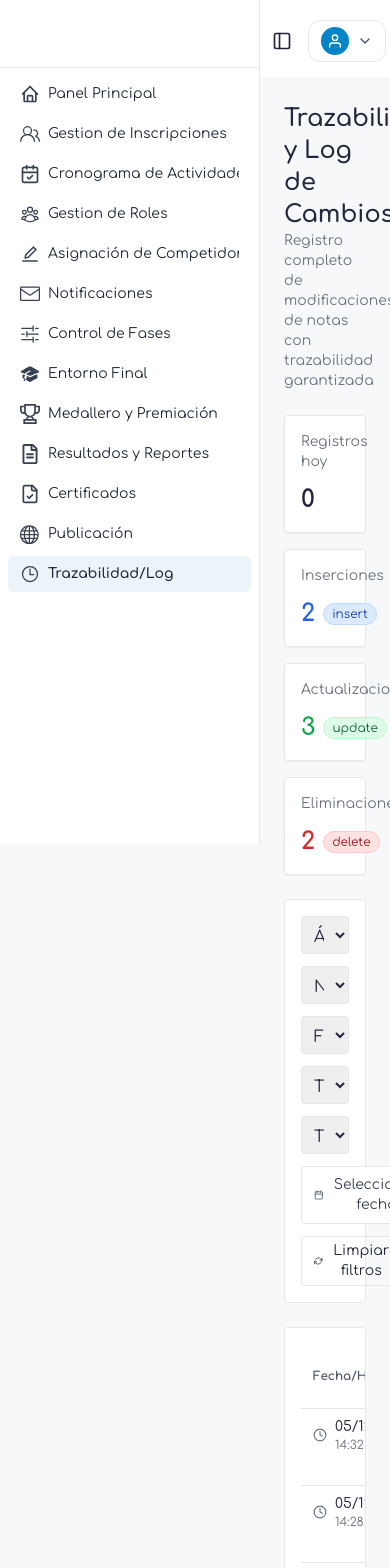
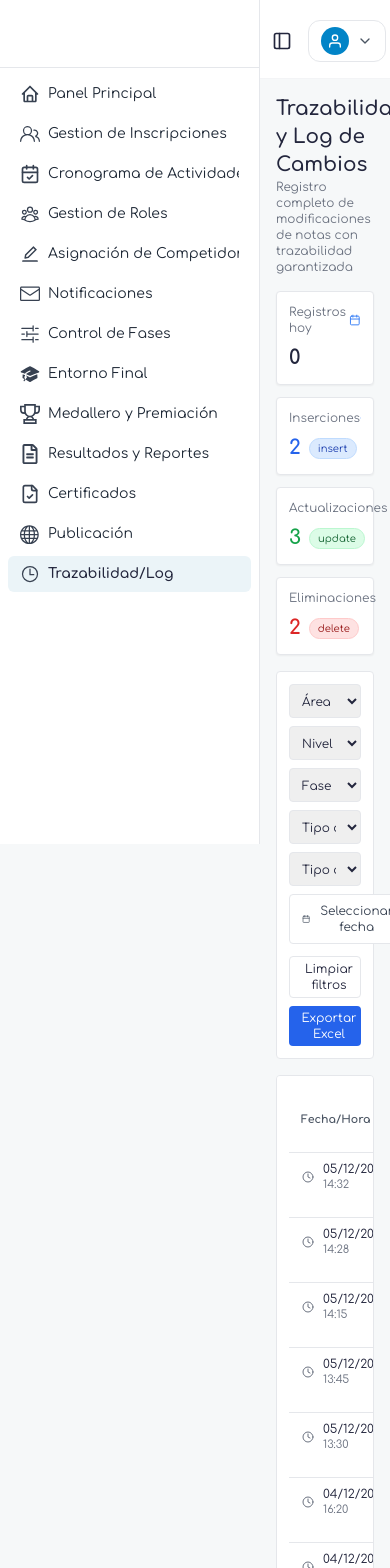
Before and after one commit to Cam1921/Olimpiadas-Front, a React (Vite) app: page /dashboard/trazabilidad-log in a window 390 px wide. Shown: the top 1568 px of the page. Built offline with nearby package versions, Linux system fonts and the light colour scheme; sample sign-in values are in the browser's storage.

Commit message:
feat(trazabilidad/log): Se hijo un ajuste a la hu para que cumpla con el requisito de responsive

```diff
--- a/src/pages/dashboard/logDeCambios/index.jsx
+++ b/src/pages/dashboard/logDeCambios/index.jsx
@@ -1,4 +1,3 @@
-// src/pages/dashboard/logDeCambios/index.jsx
 import React, { useState, forwardRef } from "react";
 import DatePicker from "react-datepicker";
 import "react-datepicker/dist/react-datepicker.css";
@@ -110,11 +109,11 @@ const DateButton = forwardRef(({ value, onClick }, ref) => (
   <button
     ref={ref}
     onClick={onClick}
-    className="w-full flex items-center gap-2 justify-start px-3 py-2 border rounded bg-white text-sm"
+    className="w-full flex items-center gap-2 justify-start px-3 py-2 border rounded bg-white text-xs sm:text-sm"
     type="button"
   >
     <FiCalendar className="text-gray-600" />
-    <span className="text-sm text-gray-700">{value || "Seleccionar fecha"}</span>
+    <span className="text-xs sm:text-sm text-gray-700">{value || "Seleccionar fecha"}</span>
   </button>
 ));
 
@@ -145,7 +144,7 @@ export default function TrazabilidadLogPage() {
   const handleExport = (fmt) => {
     const filtered = applyFilters();
     console.info("Exportando", fmt, filtered);
-    // Placeholder: you will call backend /logs/export? or build CSV on client
+    // Placeholder: llamar a backend /logs/export?format=excel
   };
 
   const applyFilters = () => {
@@ -170,88 +169,111 @@ export default function TrazabilidadLogPage() {
   const totalEliminaciones = logs.filter(l => l.tipoAccion === "Eliminación").length;
 
   return (
-    <div className="p-6 space-y-6">
+    <div className="p-4 md:p-6 space-y-4 md:space-y-6">
       {/* Header */}
       <div>
-        <h2 className="text-2xl font-semibold">Trazabilidad y Log de Cambios</h2>
-        <p className="text-sm text-gray-500">Registro completo de modificaciones de notas con trazabilidad garantizada</p>
+        <h2 className="text-xl md:text-2xl font-semibold">Trazabilidad y Log de Cambios</h2>
+        <p className="text-xs md:text-sm text-gray-500">
+          Registro completo de modificaciones de notas con trazabilidad garantizada
+        </p>
       </div>
 
       {/* KPI cards */}
-      <div className="grid grid-cols-1 sm:grid-cols-2 lg:grid-cols-4 gap-4">
-        <div className="p-4 bg-white rounded shadow-sm border">
+      <div className="grid grid-cols-1 sm:grid-cols-2 lg:grid-cols-4 gap-3 md:gap-4">
+        <div className="p-3 md:p-4 bg-white rounded shadow-sm border">
           <div className="flex justify-between items-center">
-            <div className="text-sm text-gray-500">Registros hoy</div>
-            <FiCalendar className="w-5 h-5 text-blue-500" />
+            <div className="text-xs md:text-sm text-gray-500">Registros hoy</div>
+            <FiCalendar className="w-4 h-4 md:w-5 md:h-5 text-blue-500" />
           </div>
-          <div className="mt-3 text-2xl font-bold text-primary">{registrosHoy}</div>
+          <div className="mt-2 md:mt-3 text-xl md:text-2xl font-bold text-primary">{registrosHoy}</div>
         </div>
 
-        <div className="p-4 bg-white rounded shadow-sm border">
+        <div className="p-3 md:p-4 bg-white rounded shadow-sm border">
           <div className="flex justify-between items-center">
-            <div className="text-sm text-gray-500">Inserciones</div>
-            <FiPlusCircle className="w-5 h-5 text-blue-500" />
+            <div className="text-xs md:text-sm text-gray-500">Inserciones</div>
+            <FiPlusCircle className="w-4 h-4 md:w-5 md:h-5 text-blue-500" />
           </div>
-          <div className="mt-3 flex items-center gap-2">
-            <div className="text-2xl font-bold text-blue-600">{totalInserciones}</div>
-            <span className="px-2 py-0.5 text-xs rounded-full bg-blue-100 text-blue-800 border border-blue-200">insert</span>
+          <div className="mt-2 md:mt-3 flex items-center gap-2">
+            <div className="text-xl md:text-2xl font-bold text-blue-600">{totalInserciones}</div>
+            <span className="px-2 py-0.5 text-[10px] md:text-xs rounded-full bg-blue-100 text-blue-800 border border-blue-200">
+              insert
+            </span>
           </div>
         </div>
 
-        <div className="p-4 bg-white rounded shadow-sm border">
+        <div className="p-3 md:p-4 bg-white rounded shadow-sm border">
           <div className="flex justify-between items-center">
-            <div className="text-sm text-gray-500">Actualizaciones</div>
-            <FiRefreshCw className="w-5 h-5 text-green-500" />
+            <div className="text-xs md:text-sm text-gray-500">Actualizaciones</div>
+            <FiRefreshCw className="w-4 h-4 md:w-5 md:h-5 text-green-500" />
           </div>
-          <div className="mt-3 flex items-center gap-2">
-            <div className="text-2xl font-bold text-green-600">{totalActualizaciones}</div>
-            <span className="px-2 py-0.5 text-xs rounded-full bg-green-100 text-green-800 border border-green-200">update</span>
+          <div className="mt-2 md:mt-3 flex items-center gap-2">
+            <div className="text-xl md:text-2xl font-bold text-green-600">{totalActualizaciones}</div>
+            <span className="px-2 py-0.5 text-[10px] md:text-xs rounded-full bg-green-100 text-green-800 border border-green-200">
+              update
+            </span>
           </div>
         </div>
 
-        <div className="p-4 bg-white rounded shadow-sm border">
+        <div className="p-3 md:p-4 bg-white rounded shadow-sm border">
           <div className="flex justify-between items-center">
-            <div className="text-sm text-gray-500">Eliminaciones</div>
-            <FiTrash2 className="w-5 h-5 text-red-500" />
+            <div className="text-xs md:text-sm text-gray-500">Eliminaciones</div>
+            <FiTrash2 className="w-4 h-4 md:w-5 md:h-5 text-red-500" />
           </div>
-          <div className="mt-3 flex items-center gap-2">
-            <div className="text-2xl font-bold text-red-600">{totalEliminaciones}</div>
-            <span className="px-2 py-0.5 text-xs rounded-full bg-red-100 text-red-800 border border-red-200">delete</span>
+          <div className="mt-2 md:mt-3 flex items-center gap-2">
+            <div className="text-xl md:text-2xl font-bold text-red-600">{totalEliminaciones}</div>
+            <span className="px-2 py-0.5 text-[10px] md:text-xs rounded-full bg-red-100 text-red-800 border border-red-200">
+              delete
+            </span>
           </div>
         </div>
       </div>
 
       {/* Filters */}
-      <div className="bg-white p-4 rounded border">
-        <div className="grid grid-cols-1 sm:grid-cols-2 lg:grid-cols-3 xl:grid-cols-6 gap-3">
-          <select className="p-2 border rounded" value={filtroArea} onChange={e => { setFiltroArea(e.target.value); setFiltroNivel("Todos"); }}>
-            {/* label descriptiva en vez de "Todas" */}
+      <div className="bg-white p-3 md:p-4 rounded border">
+        <div className="grid grid-cols-1 sm:grid-cols-2 lg:grid-cols-3 xl:grid-cols-6 gap-2 md:gap-3">
+          <select
+            className="p-2 border rounded text-xs md:text-sm"
+            value={filtroArea}
+            onChange={e => { setFiltroArea(e.target.value); setFiltroNivel("Todos"); }}
+          >
             <option value="Todas">Área</option>
             {areas.map(a => <option key={a} value={a}>{a}</option>)}
           </select>
 
-          <select className="p-2 border rounded" value={filtroNivel} onChange={e => setFiltroNivel(e.target.value)}>
-            {/* label descriptiva en vez de "Todos" */}
+          <select
+            className="p-2 border rounded text-xs md:text-sm"
+            value={filtroNivel}
+            onChange={e => setFiltroNivel(e.target.value)}
+          >
             <option value="Todos">Nivel</option>
             {nivelOptions.map(n => <option key={n} value={n}>{n}</option>)}
           </select>
 
-          <select className="p-2 border rounded" value={filtroFase} onChange={e => setFiltroFase(e.target.value)}>
-            {/* label descriptiva */}
+          <select
+            className="p-2 border rounded text-xs md:text-sm"
+            value={filtroFase}
+            onChange={e => setFiltroFase(e.target.value)}
+          >
             <option value="Todas">Fase</option>
             <option value="Clasificación">Clasificación</option>
             <option value="Final">Final</option>
           </select>
 
-          <select className="p-2 border rounded" value={filtroRol} onChange={e => setFiltroRol(e.target.value)}>
-            {/* label descriptiva */}
+          <select
+            className="p-2 border rounded text-xs md:text-sm"
+            value={filtroRol}
+            onChange={e => setFiltroRol(e.target.value)}
+          >
             <option value="Todos">Tipo de rol</option>
             <option value="Evaluador">Evaluador</option>
             <option value="Responsable">Responsable</option>
           </select>
 
-          <select className="p-2 border rounded" value={filtroTipo} onChange={e => setFiltroTipo(e.target.value)}>
-            {/* label descriptiva */}
+          <select
+            className="p-2 border rounded text-xs md:text-sm"
+            value={filtroTipo}
+            onChange={e => setFiltroTipo(e.target.value)}
+          >
             <option value="Todos">Tipo de cambio</option>
             <option value="Inserción">Inserción</option>
             <option value="Actualización">Actualización</option>
@@ -259,7 +281,6 @@ export default function TrazabilidadLogPage() {
           </select>
 
           <div>
-            {/* react-datepicker usando un CustomInput (DateButton) */}
             <DatePicker
               selected={selectedDate}
               onChange={(date) => setSelectedDate(date)}
@@ -272,22 +293,29 @@ export default function TrazabilidadLogPage() {
           </div>
         </div>
 
-        <div className="mt-3 flex gap-2">
-          <button onClick={handleLimpiar} className="px-3 py-1 border rounded text-sm flex items-center gap-2">
+        <div className="mt-3 flex flex-col sm:flex-row gap-2">
+          <button
+            onClick={handleLimpiar}
+            className="px-3 py-1 border rounded text-xs md:text-sm flex items-center gap-2 w-full sm:w-auto justify-center sm:justify-start"
+          >
             <FiRefreshCw /> Limpiar filtros
           </button>
 
-          <div className="ml-auto flex gap-2">
-            <button onClick={() => handleExport('excel')} className="px-3 py-1 bg-blue-600 text-white rounded text-sm flex items-center gap-2"><FiDownload /> Exportar Excel</button>
-            {/* CSV eliminado por petición */}
+          <div className="sm:ml-auto flex gap-2 w-full sm:w-auto justify-center sm:justify-end">
+            <button
+              onClick={() => handleExport('excel')}
+              className="px-3 py-1 bg-blue-600 text-white rounded text-xs md:text-sm flex items-center gap-2 w-full sm:w-auto justify-center"
+            >
+              <FiDownload /> Exportar Excel
+            </button>
           </div>
         </div>
       </div>
 
       {/* Table */}
-      <div className="bg-white p-4 rounded border overflow-x-auto">
-        <table className="min-w-full text-sm">
-          <thead className="text-left text-xs text-gray-600">
+      <div className="bg-white p-3 md:p-4 rounded border overflow-x-auto">
+        <table className="min-w-full text-xs md:text-sm">
+          <thead className="text-left text-[11px] md:text-xs text-gray-600">
             <tr>
               <th className="px-3 py-2">Fecha/Hora</th>
               <th className="px-3 py-2">Competidor</th>
@@ -305,31 +333,72 @@ export default function TrazabilidadLogPage() {
           </thead>
           <tbody>
             {filteredLogs.length === 0 ? (
-              <tr><td colSpan="12" className="py-8 text-center text-gray-500">No se encontraron registros</td></tr>
+              <tr>
+                <td colSpan="12" className="py-8 text-center text-gray-500 text-xs md:text-sm">
+                  No se encontraron registros
+                </td>
+              </tr>
             ) : filteredLogs.map(log => (
               <tr key={log.id} className="border-t">
                 <td className="px-3 py-2 align-top">
                   <div className="flex items-center gap-2">
-                    <FiClock className="text-gray-500" />
+                    <FiClock className="text-gray-500 min-w-[14px]" />
                     <div>
                       <div>{format(new Date(log.fecha + "T00:00:00"), "dd/MM/yyyy")}</div>
-                      <div className="text-xs text-gray-500">{log.hora}</div>
+                      <div className="text-[11px] md:text-xs text-gray-500">{log.hora}</div>
                     </div>
                   </div>
                 </td>
                 <td className="px-3 py-2">{log.competidor}</td>
-                <td className="px-3 py-2"><span className="px-2 py-0.5 bg-gray-100 rounded text-xs">{log.area}</span></td>
-                <td className="px-3 py-2"><span className="px-2 py-0.5 bg-gray-100 rounded text-xs">{log.nivel}</span></td>
-                <td className="px-3 py-2"><span className="px-2 py-0.5 border rounded text-xs">{log.fase}</span></td>
-                <td className="px-3 py-2">{log.notaAntes ? <code>{log.notaAntes}</code> : <span className="text-gray-400">—</span>}</td>
-                <td className="px-3 py-2">{log.notaDespues ? <code>{log.notaDespues}</code> : <span className="text-gray-400">—</span>}</td>
+                <td className="px-3 py-2">
+                  <span className="px-2 py-0.5 bg-gray-100 rounded text-[11px] md:text-xs">
+                    {log.area}
+                  </span>
+                </td>
+                <td className="px-3 py-2">
+                  <span className="px-2 py-0.5 bg-gray-100 rounded text-[11px] md:text-xs">
+                    {log.nivel}
+                  </span>
+                </td>
+                <td className="px-3 py-2">
+                  <span className="px-2 py-0.5 border rounded text-[11px] md:text-xs">
+                    {log.fase}
+                  </span>
+                </td>
+                <td className="px-3 py-2">
+                  {log.notaAntes ? (
+                    <code>{log.notaAntes}</code>
+                  ) : (
+                    <span className="text-gray-400">—</span>
+                  )}
+                </td>
+                <td className="px-3 py-2">
+                  {log.notaDespues ? (
+                    <code>{log.notaDespues}</code>
+                  ) : (
+                    <span className="text-gray-400">—</span>
+                  )}
+                </td>
                 <td className="px-3 py-2">{log.usuario}</td>
-                <td className="px-3 py-2"><span className="px-2 py-0.5 bg-gray-100 rounded text-xs">{log.rol}</span></td>
-                <td className="px-3 py-2"><span className={`px-2 py-0.5 border rounded text-xs ${tipoAccionClasses(log.tipoAccion)}`}>{log.tipoAccion}</span></td>
-                <td className="px-3 py-2 max-w-xs truncate" title={log.motivo}>{log.motivo}</td>
+                <td className="px-3 py-2">
+                  <span className="px-2 py-0.5 bg-gray-100 rounded text-[11px] md:text-xs">
+                    {log.rol}
+                  </span>
+                </td>
+                <td className="px-3 py-2">
+                  <span className={`px-2 py-0.5 border rounded text-[11px] md:text-xs ${tipoAccionClasses(log.tipoAccion)}`}>
+                    {log.tipoAccion}
+                  </span>
+                </td>
+                <td className="px-3 py-2 max-w-xs truncate" title={log.motivo}>
+                  {log.motivo}
+                </td>
                 <td className="px-3 py-2 text-center">
-                  <button onClick={() => handleVerDetalle(log)} className="p-1 rounded hover:bg-gray-100">
-                    <FiEye className="w-5 h-5 text-blue-600" />
+                  <button
+                    onClick={() => handleVerDetalle(log)}
+                    className="p-1 rounded hover:bg-gray-100 inline-flex items-center justify-center"
+                  >
+                    <FiEye className="w-4 h-4 md:w-5 md:h-5 text-blue-600" />
                   </button>
                 </td>
               </tr>
```
Also changed, not shown: src/pages/dashboard/logDeCambios/DetailModal.jsx (+87 -39 lines).
